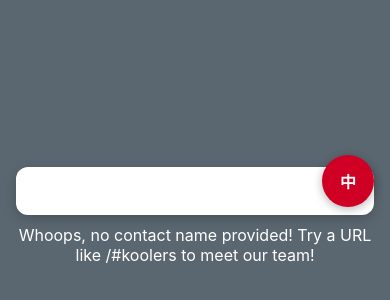
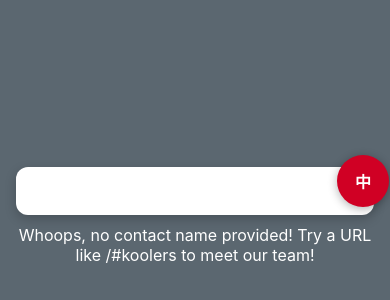
Before and after one commit to kool-ltd/kooler-contacts, a plain HTML site: page index.html in a window 390 px wide. Shown: the part 198-498 px from the top of the page. Drawn offline with nearby package versions, Linux system fonts and the light colour scheme.

Commit message:
Update index.html

```diff
--- a/index.html
+++ b/index.html
@@ -156,7 +156,8 @@
 
     @media (max-width: 480px) {
       .info-row { grid-template-columns: 28px 1fr; }
-      .lang-toggle { top: -12px; right: 0; }
+      .lang-toggle { top: -12px; right: -10; }
+      .body { min-height: auto; }
     }
   </style>
 </head>
```
